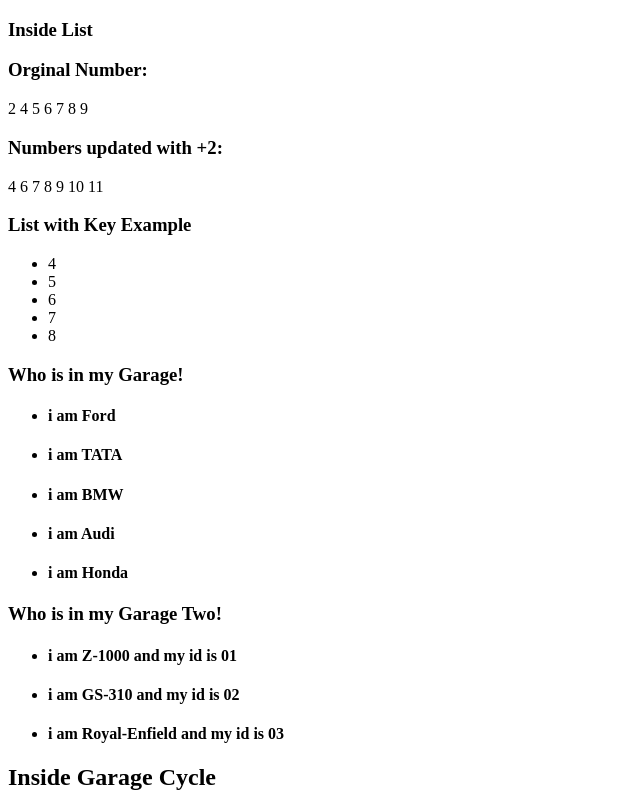
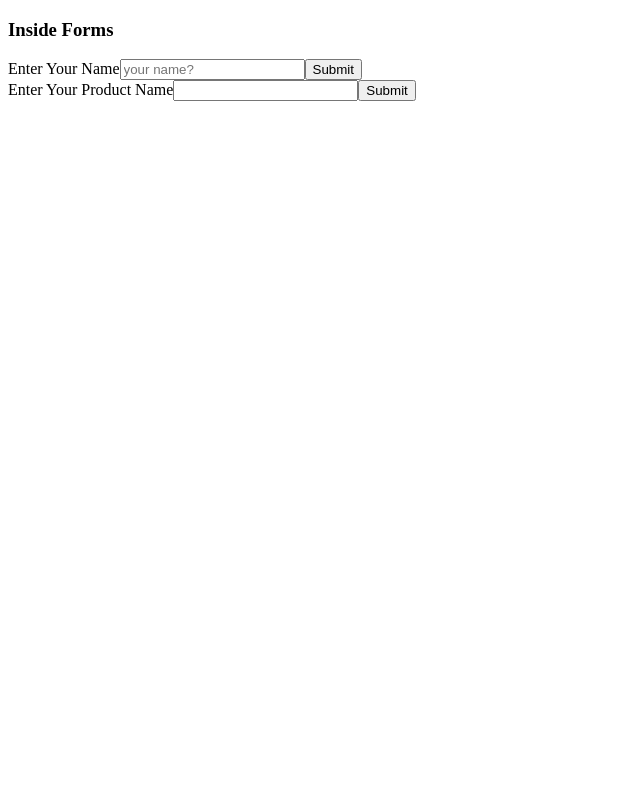
Before and after one commit to muazimmaqbool/Reactjs-with-Me, a React (Create React App) app: page / in a window 1280 px wide. Shown: the top 800 px of the page, without its empty margins (0-640 px from the left). Built offline with nearby package versions, Linux system fonts and the light colour scheme.

Commit message:
form one in react

```diff
--- a/src/App.jsx
+++ b/src/App.jsx
@@ -68,10 +68,10 @@ function App() {
       {/* <Conditionals/> */}
 
       {/*use to explain Map() and key | looping on list */}
-      <List/>
+      {/* <List/> */}
 
       {/*used to explain forms in react */}
-      {/* <Forms/> */}
+      <Forms/>
       {/* <Forms2/> */}
 
       {/*used to explain routing: explained in notebook and on pdf*/}
--- a/src/Components/Forms.jsx
+++ b/src/Components/Forms.jsx
@@ -1,5 +1,6 @@
 import React, { useState } from "react";
 
+//Read Documentation Below
 const Forms = () => {
   return (
     <>
@@ -50,9 +51,9 @@ export default Forms;
 
 /*
     React Forms:
-        Just like in HTML, React uses forms to allow users to interact with the web page.
+      Just like in HTML, React uses forms to allow users to interact with the web page.
     ->Adding Forms in React : You add a form with React like any other element: example above
-     -> In the above Myform example:
+    -> In the above Myform example:
                 This will work as normal, the form will submit and the page will refresh.
                 But this is generally not what we want to happen in React.
                 We want to prevent this default behavior and let React control the form.
```
